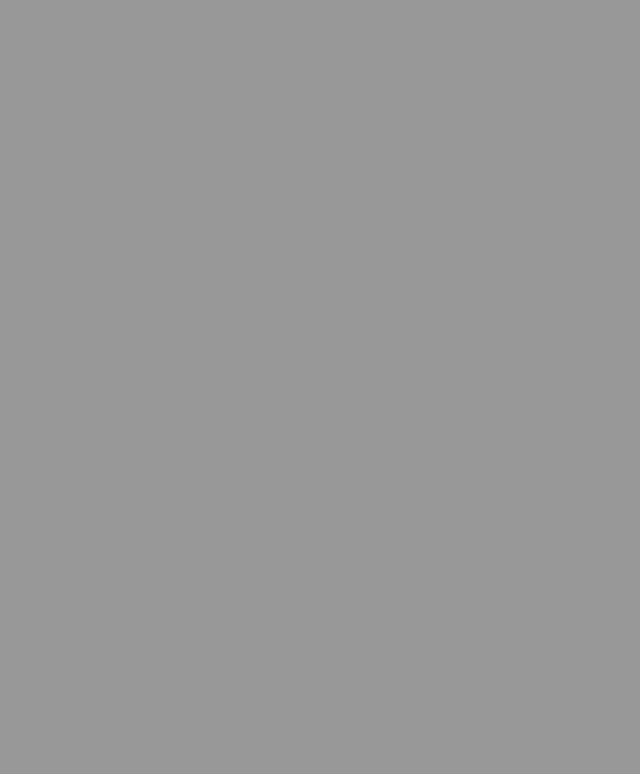
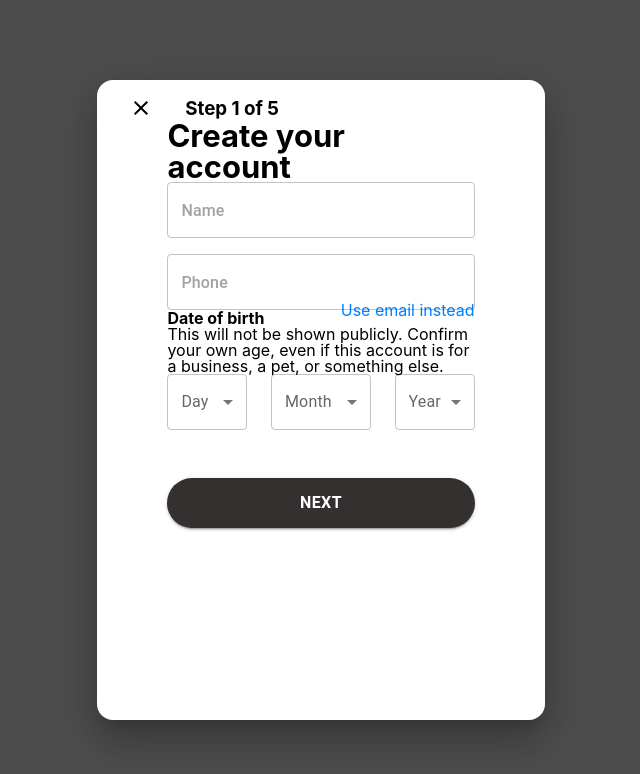
Before and after one commit to sahukarishma21/Projects, a React (Create React App) app: page /registrationForm in a window 1280 px wide. Before the commit this address had no page. Shown: the top 774 px of the page, without its empty margins (319-959 px from the left). Built offline with nearby package versions, Linux system fonts and the light colour scheme.

Commit message:
day1 task done

```diff
--- a/src/App.js
+++ b/src/App.js
@@ -1,9 +1,9 @@
 import Signup from "./Components/Signup/Signup.jsx";
 import "./App.css";
 import SignIn from "./Components/SignIn/SignIn.js";
-import SignInForm from "./Components/SignInForm/SignInForm.jsx";
 import Home from "./Components/Home/Home.jsx";
 import { BrowserRouter as Router, Route, Routes } from "react-router-dom";
+import RegistrationPage from "./Components/SignInForm/registrationForm.js";
 
 function App() {
   return (
@@ -11,7 +11,7 @@ function App() {
       <Router>
         <Routes>
           <Route path="/" element={<Signup />} />
-          <Route path="/signinform" element={<SignInForm />} />
+          <Route path="/registrationForm" element={<RegistrationPage/>} />
           <Route path="/home" element={<Home />} />
           <Route path="/signin" element={<SignIn />} />
         </Routes>
--- a/src/Components/SignInForm/SignInForm.jsx
+++ /dev/null
@@ -1,7 +0,0 @@
-import React from "react";
-
-const SignInForm = () => {
-  return <div>here all the form and validation code will come</div>;
-};
-
-export default SignInForm;
--- /dev/null
+++ b/src/Components/SignInForm/registrationForm.js
@@ -0,0 +1,203 @@
+import React, { useEffect, useState} from 'react';
+import Button from '@mui/material/Button';
+import TextField from '@mui/material/TextField';
+import Box from '@mui/material/Box';
+import Modal from '@mui/material/Modal';
+import { styled } from '@mui/material/styles';
+import Select from '@mui/material/Select';
+import MenuItem from '@mui/material/MenuItem';
+import FormControl from '@mui/material/FormControl';
+import InputLabel from '@mui/material/InputLabel';
+import CloseIcon from '@mui/icons-material/Close';
+import style from './registrationForm.module.css'
+import {useNavigate} from "react-router-dom";
+
+const RegistrationContainer = styled(Box)({
+  display: 'flex',
+  flexDirection: 'column',
+  alignItems: 'center',
+  padding: '20px',
+  width: '70%',
+});
+
+const RegistrationForm = styled('form')({
+  display: 'flex',
+  flexDirection: 'column',
+  width: '80%',
+  margin: 'auto',
+});
+
+const RegistrationButton = styled(Button)({
+  marginTop: '20px',
+});
+
+export default function RegistrationPage() {
+  const [open, setOpen] = useState(false);
+  const [name, setName] = useState('');
+  const [phone, setPhone] = useState('');
+  const [day, setDay] = useState('');
+  const [month, setMonth] = useState('');
+  const [year, setYear] = useState('');
+
+
+
+  const navigate = useNavigate();
+
+  const handleDayChange = (event) => {
+    setDay(event.target.value);
+  };
+
+  const handleMonthChange = (event) => {
+    setMonth(event.target.value);
+  };
+
+  const handleYearChange = (event) => {
+    setYear(event.target.value);
+  };
+
+  const handleOpen = () => {
+    setOpen(true);
+  };
+
+  useEffect(() => {
+    handleOpen();
+  }, []);
+
+  const handleClose = () => {
+    setOpen(false);
+  };
+
+  const handleNameChange = (event) => {
+    setName(event.target.value);
+  };
+
+  const handlePhoneChange = (event) => {
+    setPhone(event.target.value);
+  };
+
+  const handleSubmit = (event) => {
+    event.preventDefault();
+
+    if(!name === ' '){
+        alert('enter a valid name')
+    }else if(phone.length <= 10){
+        alert('Enter a valid Phone Number')
+    }else if(!day && !month && !year === ''){
+        alert('Enter a valid Date')
+    }else{
+        const inpVal = {
+            name,
+            phone,
+            day,
+            month,
+            year
+        }
+        localStorage.setItem('inpval' ,JSON.stringify(inpVal) )
+        navigate('/signin')
+    }
+
+  };
+
+  return (
+    <RegistrationContainer>
+      <Modal
+        open={open}
+        aria-labelledby="registration-modal-title"
+        aria-describedby="registration-modal-description"
+      >
+        <Box
+          sx={{
+            position: 'absolute',
+            top: '50%',
+            left: '50%',
+            transform: 'translate(-50%, -50%)',
+            bgcolor: 'background.paper',
+            boxShadow: 24,
+            p: 4,
+            minWidth: '30%',
+            maxWidth: '35%',
+            height: '80vh',
+            borderRadius: '1rem',
+            border:'none',
+            outline:'none'
+          }}
+        >
+        <div className={style.topcontent}>
+        <CloseIcon onClick={handleClose}></CloseIcon>
+        <h3>Step 1 of 5</h3>
+        </div>
+          <RegistrationForm onSubmit={handleSubmit}>
+            <h1 className={style.headerContent}>Create your account</h1>
+            <TextField placeholder="Name" value={name} onChange={handleNameChange} required
+
+            />
+            <TextField
+              placeholder="Phone"
+              type="Phone"
+              value={phone}
+              onChange={handlePhoneChange}
+              required
+              sx={{
+                marginTop:"1rem"
+              }}
+            />
+            <p className={style.changeToEmail}>Use email instead</p>
+            <h4>Date of birth</h4>
+            <p className={style.textContent}>
+              This will not be shown publicly. Confirm your own age, even if this account is for a
+              business, a pet, or something else.
+            </p>
+            <div style={{ display: 'flex', justifyContent: 'space-between' }}>
+              <FormControl>
+                <InputLabel>Day</InputLabel>
+                <Select value={day} onChange={handleDayChange} style={{ minWidth: '80px' }}>
+                  {Array.from(Array(31), (_, i) => i + 1).map((day) => (
+                    <MenuItem key={day} value={day}>
+                      {day}
+                    </MenuItem>
+                  ))}
+                </Select>
+              </FormControl>
+              <FormControl>
+                <InputLabel>Month</InputLabel>
+                <Select value={month} onChange={handleMonthChange} style={{ minWidth: '100px' }}>
+                  {Array.from(Array(12), (_, i) => i + 1).map((month) => (
+                    <MenuItem key={month} value={month}>
+                      {new Date(0, month).toLocaleString('default', { month: 'long' })}
+                    </MenuItem>
+                  ))}
+                </Select>
+              </FormControl>
+              <FormControl>
+                <InputLabel>Year</InputLabel>
+                <Select value={year} onChange={handleYearChange} style={{ minWidth: '80px' }}>
+                  {Array.from(Array(121), (_, i) => 2023 - i).map((year) => (
+                    <MenuItem key={year} value={year}>
+                      {year}
+                    </MenuItem>
+                  ))}
+                </Select>
+              </FormControl>
+            </div>
+            <RegistrationButton
+              type="submit"
+              variant="contained"
+              onClick={handleSubmit}
+
+              sx={{
+                borderRadius: '2rem',
+                padding: '0.7rem',
+                fontSize: '1rem',
+                fontWeight: '700',
+                marginTop:'3rem',
+                backgroundColor:'#33302f'
+              }}
+            >
+              Next
+            </RegistrationButton>
+          </RegistrationForm>
+        </Box>
+      </Modal>
+    </RegistrationContainer>
+  );
+}
--- /dev/null
+++ b/src/Components/SignInForm/registrationForm.module.css
@@ -0,0 +1,23 @@
+.topcontent{
+    width: 150px;
+    margin-top: -1rem;
+    display: flex;
+    align-items: center;
+    justify-content: space-between;
+}
+.changeToEmail{
+    display: flex;
+    justify-content: end;
+    color: rgb(0, 128, 255);
+    font-size: 1rem;
+    line-height: 0;
+}
+.textContent{
+    line-height: 1;
+}
+h4{
+    line-height: 1;
+}
+.headerContent{
+    line-height: 1;
+}
```
